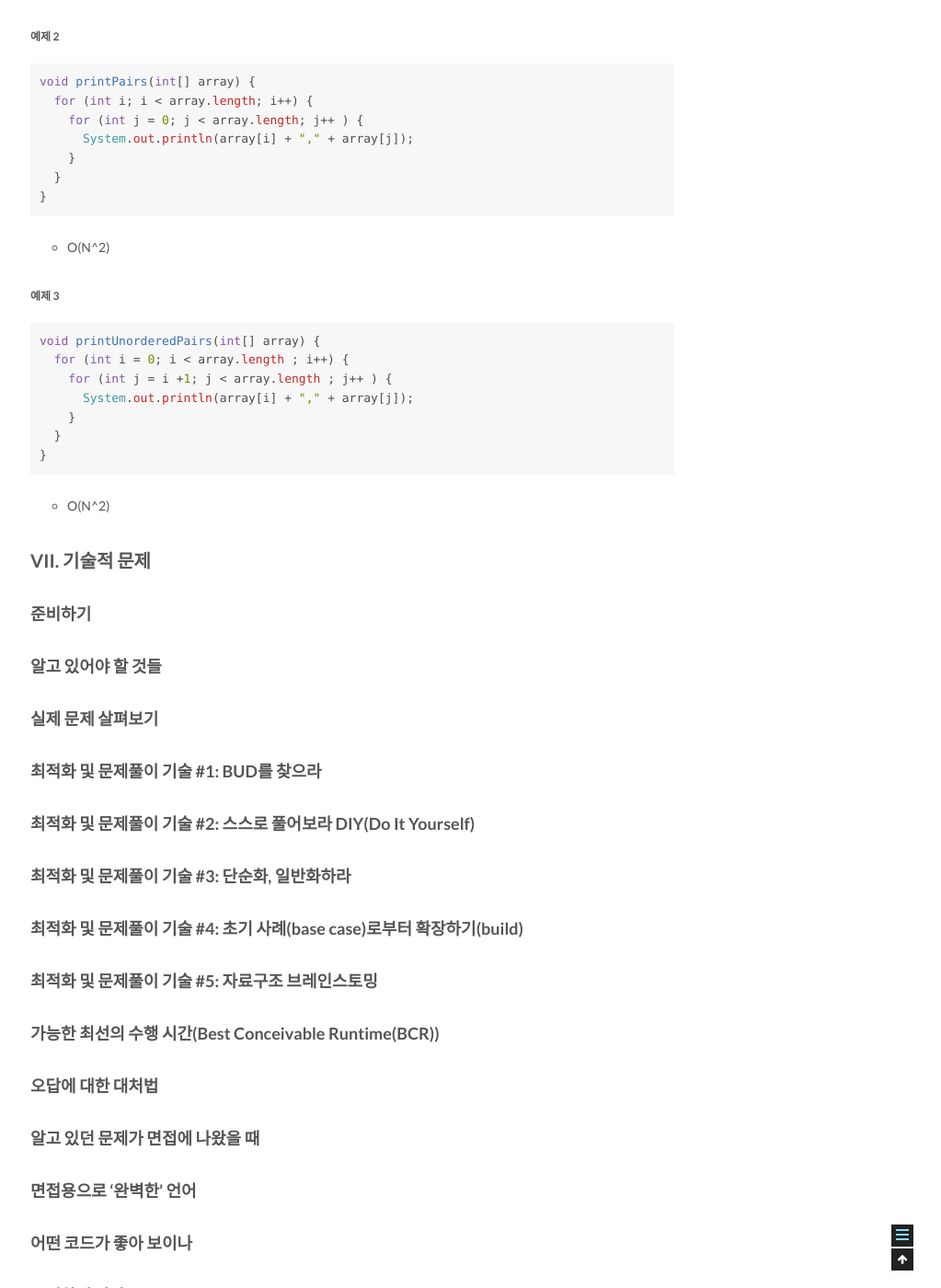
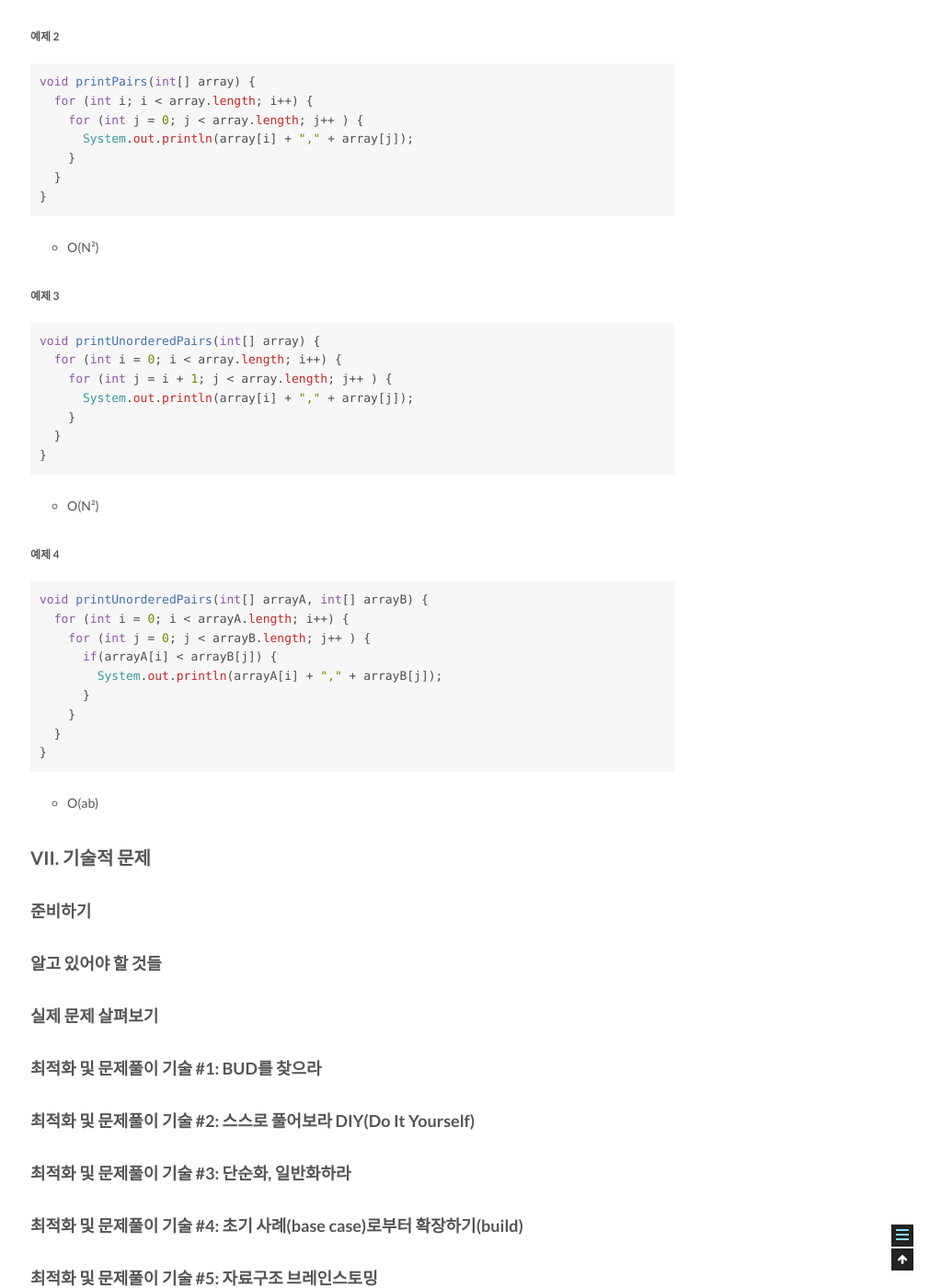
Before and after one commit to csj4032/csj4032.github.io, a Jekyll site: the page built from _posts/2018-05-09-코딩인터뷰완전분석.md, in a window 1280 px wide and 1400 px high, scrolled down 5117 px. Shown: the whole window at 92% size, without its empty margins (257-1280 px from the left). Built offline with Jekyll 4.4.1, drawn with Linux system fonts in a browser that asks for light colours; comment, search, counter and statistics services are not loaded; some of the changed text lies outside the part shown.

Commit message:
코딩인터뷰완전분석 포스팅 수정

````diff
--- a/_posts/2018-05-09-코딩인터뷰완전분석.md
+++ b/_posts/2018-05-09-코딩인터뷰완전분석.md
@@ -193,20 +193,34 @@ void printPairs(int[] array) {
   }
 }
 ```
-* O(N^2)
+* O(N²)
 
 ###### 예제 3
 
 ```java
 void printUnorderedPairs(int[] array) {
-  for (int i = 0; i < array.length ; i++) {
-    for (int j = i +1; j < array.length ; j++ ) {
+  for (int i = 0; i < array.length; i++) {
+    for (int j = i + 1; j < array.length; j++ ) {
       System.out.println(array[i] + "," + array[j]);
     }
   }
 }
 ```
-* O(N^2)
+* O(N²)
+
+###### 예제 4
+```java
+void printUnorderedPairs(int[] arrayA, int[] arrayB) {
+  for (int i = 0; i < arrayA.length; i++) {
+    for (int j = 0; j < arrayB.length; j++ ) {
+      if(arrayA[i] < arrayB[j]) {
+        System.out.println(arrayA[i] + "," + arrayB[j]);
+      }
+    }
+  }
+}
+```
+* O(ab)
 
 ## VII. 기술적 문제
 
````
Also changed, not shown: other parts of _posts/2018-05-09-코딩인터뷰완전분석.md (+1 -1 lines).
